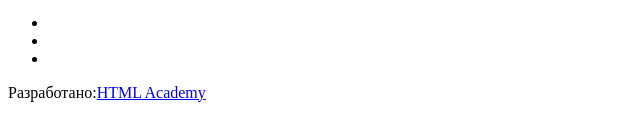
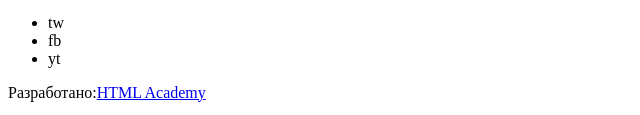
Before and after one commit to Caneklis/181931-sedona-2, a website: page form.html in a window 1280 px wide. Shown: the part 984-1099 px from the top of the page, 0-640 px from the left. Drawn offline with Linux system fonts and the light colour scheme.

Commit message:
Сделал разметку 3 страниц

```diff
--- a/form.html
+++ b/form.html
@@ -77,9 +77,9 @@
           <a href="#">#visitsedona</a>
         </div>
         <ul class="page-footer__social-list">
-          <li class="page-footer__social-item  page-footer__social-item--tw"><a href="#"></a></li>
-          <li class="page-footer__social-item  page-footer__social-item--fb"><a href="#"></a></li>
-          <li class="page-footer__social-item  page-footer__social-item--yt"><a href="#"></a></li>
+          <li class="page-footer__social-item  page-footer__social-item--tw">tw<a href="#"></a></li>
+          <li class="page-footer__social-item  page-footer__social-item--fb">fb<a href="#"></a></li>
+          <li class="page-footer__social-item  page-footer__social-item--yt">yt<a href="#"></a></li>
         </ul>
         <p class="page-footer__copyright">Разработано:<a href="https://htmlacademy.ru">HTML Academy</</p>
       </div>
```
Also changed, not shown: index.html (+3 -3 lines), photo.html (+3 -3 lines).
